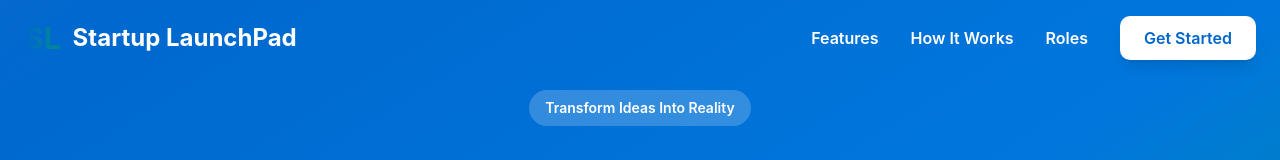
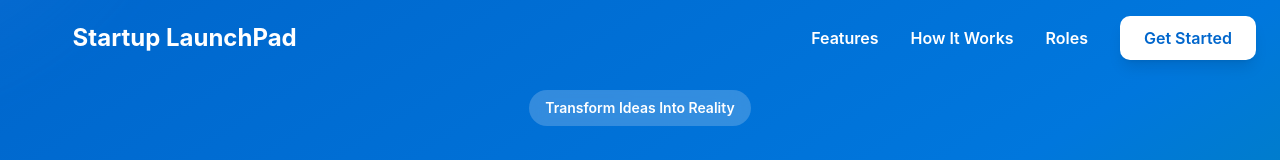
Before and after one commit to umairmughal2204/Startup_MarketPlace, a React (Vite) app in the folder frontened/: page / in a window 1280 px wide. Shown: the top 160 px of the page. Built offline with nearby package versions, Linux system fonts and the light colour scheme.

Commit message:
Update landing page and frontend dependencies

```diff
--- a/frontened/package.json
+++ b/frontened/package.json
@@ -1,4 +1,3 @@
-
 {
       "name": "Startup Launchpad Marketplace",
       "version": "0.1.0",
@@ -51,6 +50,8 @@
       },
       "devDependencies": {
             "@types/node": "^20.10.0",
+            "@types/react": "^19.2.9",
+            "@types/react-dom": "^19.2.3",
             "@vitejs/plugin-react-swc": "^3.10.2",
             "vite": "6.3.5"
       },
--- a/frontened/src/components/LandingPage.tsx
+++ b/frontened/src/components/LandingPage.tsx
@@ -42,7 +42,7 @@
             transition={{ delay: 0.2 }}
             className="flex items-center gap-3"
           >
-            <div className="text-3xl font-bold bg-gradient-to-r from-[#0066cc] to-[#008b8b] bg-clip-text text-transparent">
+            <div className="text-3xl font-bold bg-linear-to-r from-[#0066cc] to-[#008b8b] bg-clip-text text-transparent">
               SL
             </div>
             <span className={`text-2xl font-bold ${scrolled ? 'text-gray-900' : 'text-white'}`}>
```
Also changed, not shown: 1 other file (tests, documents, lock files or other folders). Lines whose indentation alone changed are shown as unchanged.
